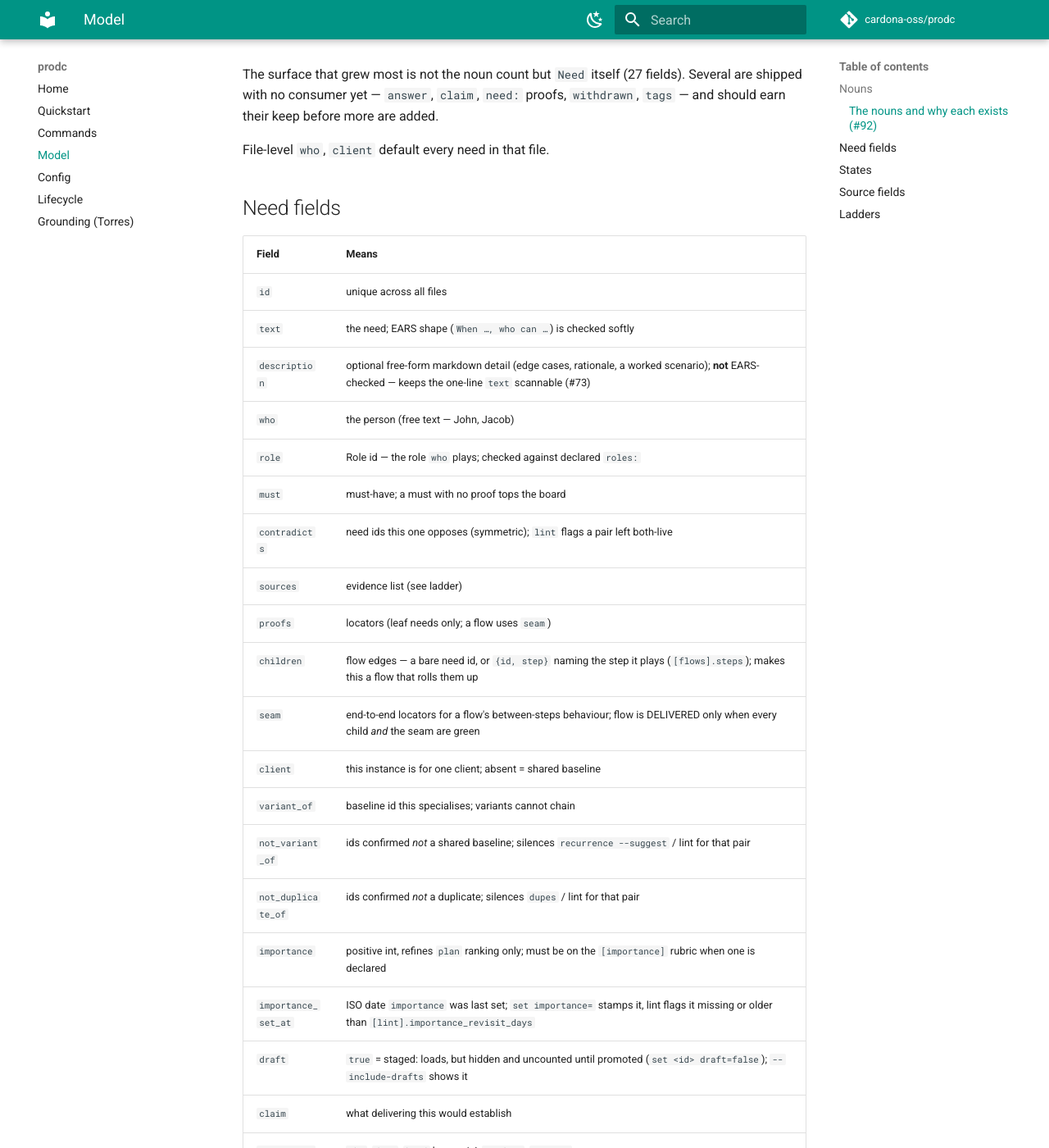
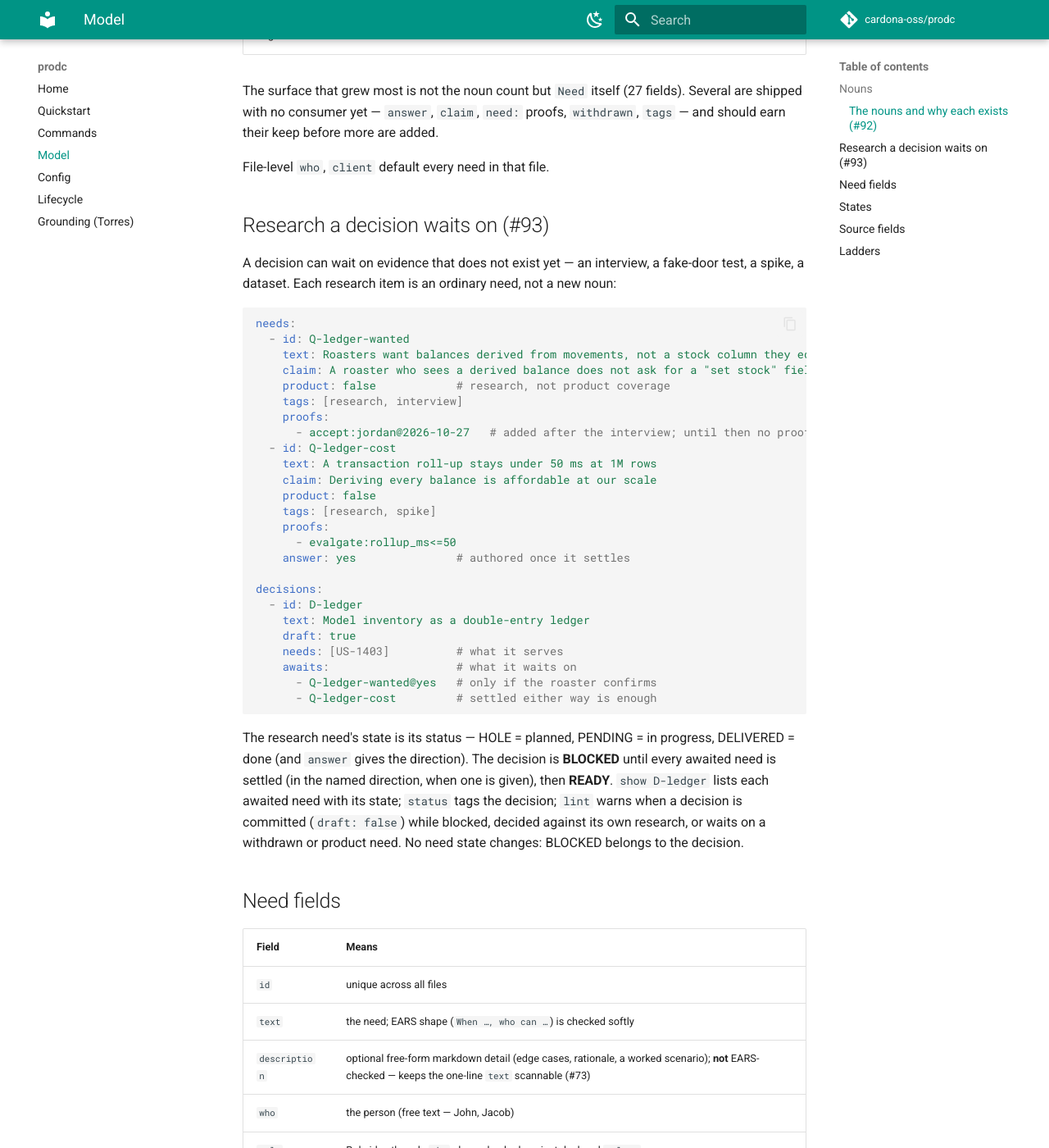
Before and after one commit to jorgeecardona/prodc, an MkDocs documentation site: the page built from docs/model.md, in a window 1280 px wide and 1400 px high, scrolled down 1889 px. Shown: the whole window at 82% size. Built offline with MkDocs 1.6.1 and Material for MkDocs 9.7.7, drawn with Linux system fonts in a browser that asks for light colours; comment, search, counter and statistics services are not loaded; some of the changed text lies outside the part shown.

Commit message:
docs(decision): research a decision waits on — recipe, playbook, deferrals (#93)
- docs/model.md: Decision row names `needs` (serves) vs `awaits` (waits on); a
  "Research a decision waits on" recipe with crm-shaped YAML and the status
  mapping (HOLE = planned, PENDING = in progress, DELIVERED = done + answer).
  Replayed end to end: show reads BLOCKED with the per-need awaits table.
- prodc agent / prodc guide: file research as a `product: false` need with a
  `claim` and the proof the experiment will produce, list it in `awaits:`;
  never hand-set a status.
- docs/issues: the deferrals (an awaits setter, a blocked-count line) and the
  two "never"s (a research-kind enum, a hand-set status).

````diff
--- a/docs/model.md
+++ b/docs/model.md
@@ -16,7 +16,7 @@ id that other records point at and its own slot in the model; everything else is
 | **Release** | ship slice; list order = ship order; `id`, `text` | `releases:` |
 | **Role** | a named function in the product's world; `who`+`client` is an instance of it (John@Sincerely is the `owner`); `id`, `text` | `roles:` |
 | **Principle** | the vision, held as given (not validated); `scope`, `sources`, `revised_at`, guard `proofs` + `implemented_in`; an `out_of_scope` withdrawal cites it, and revising it re-opens decisions taken under it | `principles:` |
-| **Decision** | the solution chosen for a need over the `alternatives` rejected (OST), resting on which `principles`; `needs` required | `decisions:` |
+| **Decision** | the solution chosen for a need over the `alternatives` rejected (OST), resting on which `principles`; `needs` required (what it *serves*); optional `awaits` (the research it *waits on*) | `decisions:` |
 
 ### The nouns and why each exists (#92)
 
@@ -46,6 +46,46 @@ shipped with no consumer yet — `answer`, `claim`, `need:` proofs, `withdrawn`,
 should earn their keep before more are added.
 
 File-level `who`, `client` default every need in that file.
+
+## Research a decision waits on (#93)
+
+A decision can wait on evidence that does not exist yet — an interview, a fake-door test, a
+spike, a dataset. Each research item is an ordinary need, not a new noun:
+
+```yaml
+needs:
+  - id: Q-ledger-wanted
+    text: Roasters want balances derived from movements, not a stock column they edit
+    claim: A roaster who sees a derived balance does not ask for a "set stock" field
+    product: false            # research, not product coverage
+    tags: [research, interview]
+    proofs:
+      - accept:jordan@2026-10-27   # added after the interview; until then no proof = HOLE (planned)
+  - id: Q-ledger-cost
+    text: A transaction roll-up stays under 50 ms at 1M rows
+    claim: Deriving every balance is affordable at our scale
+    product: false
+    tags: [research, spike]
+    proofs:
+      - evalgate:rollup_ms<=50
+    answer: yes               # authored once it settles
+
+decisions:
+  - id: D-ledger
+    text: Model inventory as a double-entry ledger
+    draft: true
+    needs: [US-1403]          # what it serves
+    awaits:                   # what it waits on
+      - Q-ledger-wanted@yes   # only if the roaster confirms
+      - Q-ledger-cost         # settled either way is enough
+```
+
+The research need's state is its status — HOLE = planned, PENDING = in progress, DELIVERED =
+done (and `answer` gives the direction). The decision is **BLOCKED** until every awaited need is
+settled (in the named direction, when one is given), then **READY**. `show D-ledger` lists each
+awaited need with its state; `status` tags the decision; `lint` warns when a decision is
+committed (`draft: false`) while blocked, decided against its own research, or waits on a
+withdrawn or product need. No need state changes: BLOCKED belongs to the decision.
 
 ## Need fields
 
````
Also changed, not shown: docs/issues/20-10-2026-decision-awaits-followups.md (added, +23 -0 lines), src/prodc/agent.md (+1 -0 lines), src/prodc/guide.md (+1 -0 lines).
